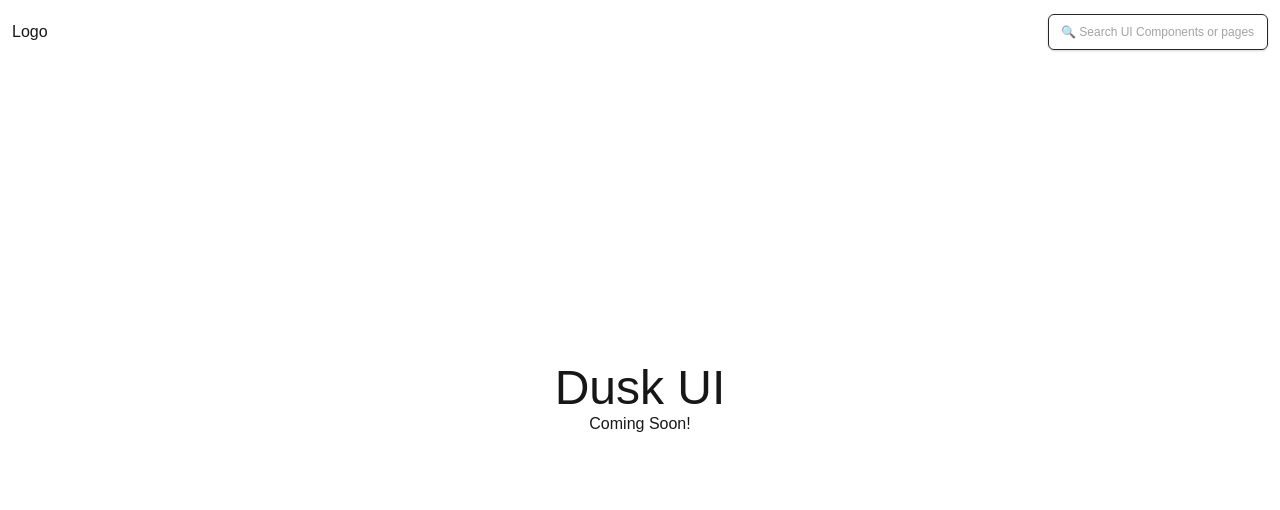
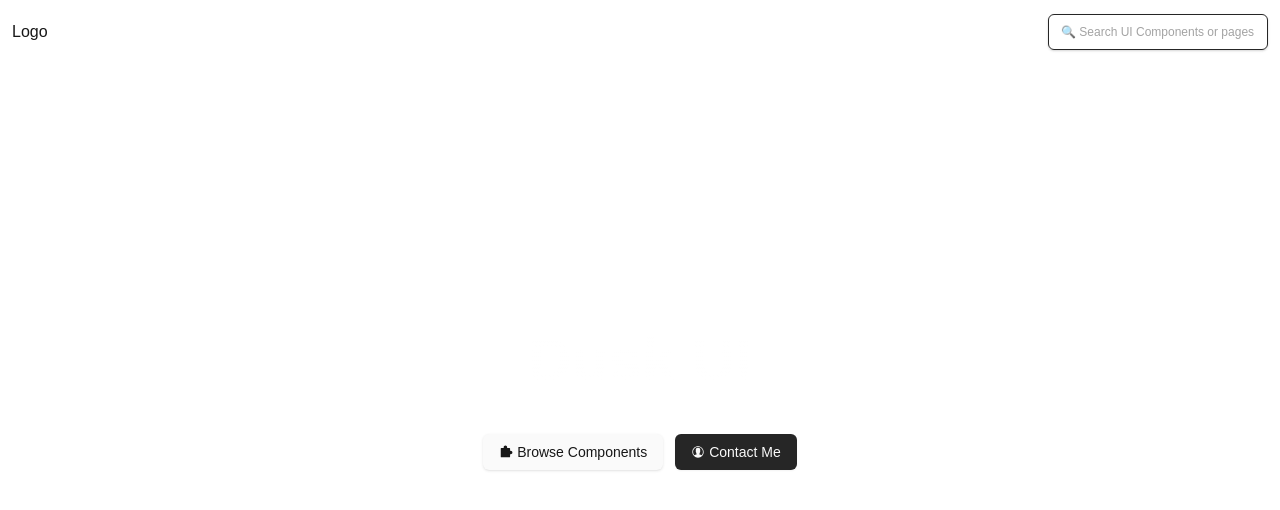
Before and after one commit to yashksaini-coder/duskui, a Next.js app: page / in a window 1280 px wide. Shown: the top 510 px of the page. Built offline with nearby package versions, Linux system fonts and the light colour scheme.

Commit message:
made basic home page

```diff
--- /dev/null
+++ b/src/app/components/page.tsx
@@ -0,0 +1,9 @@
+import React from "react";
+
+export default function page() {
+  return (
+    <div className="flex w-full h-dvh justify-center items-center">
+      Kya dekh rahe ho bhai? banane me time lgta hai🥹
+    </div>
+  );
+}
--- /dev/null
+++ b/src/app/contact/page.tsx
@@ -0,0 +1,13 @@
+import Link from "next/link";
+import React from "react";
+
+export default function page() {
+  return (
+    <div className="w-full h-dvh flex justify-center items-center flex-col">
+      <p>Contact me at Twitter</p>
+      <Link target="_blank" href="https://www.x.com/tusharsoni014" className="text-blue-500 underline">
+        x.com/tusharsoni014
+      </Link>
+    </div>
+  );
+}
--- a/src/app/page.tsx
+++ b/src/app/page.tsx
@@ -1,8 +1,40 @@
+"use client";
+
+import AnimatedReveal from "@/components/ui/animated-reveal";
+import { Button } from "@/components/ui/button";
+import Link from "next/link";
+import { IoIosContact } from "react-icons/io";
+import { RiPuzzleFill } from "react-icons/ri";
+
 export default function Home() {
   return (
-    <div className="w-full h-dvh flex justify-center items-center flex-col">
-      <h1 className="text-5xl">Dusk UI</h1>
-      <p className="text-center">Coming Soon!</p>
+    <div className="relative w-full h-dvh flex justify-center items-center flex-col">
+      <div className="flex justify-center items-center flex-col">
+        <h1 className="text-6xl font-bold bg-gradient-to-t from-white/100 to-white/70 bg-clip-text text-transparent">
+          Dusk UI
+        </h1>
+        <AnimatedReveal className="text-white/60">
+          Open-source UI component library for Next.js and React with
+          animations.
+        </AnimatedReveal>
+      </div>
+      <div className="flex gap-3 mt-5">
+        <Link href="/components">
+          <Button className="flex justify-center items-center gap-1">
+            <RiPuzzleFill />
+            Browse Components
+          </Button>
+        </Link>
+        <Link href="/contact">
+          <Button
+            className="flex justify-center items-center gap-1"
+            variant="secondary"
+          >
+            <IoIosContact />
+            Contact Me
+          </Button>
+        </Link>
+      </div>
     </div>
   );
 }
--- a/src/components/Header.tsx
+++ b/src/components/Header.tsx
@@ -11,10 +11,9 @@ import {
   CommandEmpty,
   CommandGroup,
   CommandInput,
-  CommandItem,
   CommandList,
 } from "@/components/ui/command";
-import { RiPuzzleFill } from "react-icons/ri";
+// import { RiPuzzleFill } from "react-icons/ri";
 
 export default function Header() {
   const [open, setOpen] = useState<boolean>(false);
--- /dev/null
+++ b/src/components/ui/animated-reveal.tsx
@@ -0,0 +1,55 @@
+"use client";
+
+import React, { useState, useEffect, ReactNode } from "react";
+import { motion, AnimatePresence } from "framer-motion";
+
+interface AnimatedRevealProps {
+  children: ReactNode;
+  delayStart?: number;
+  delay?: number;
+  className?: string;
+}
+
+const AnimatedCharacter: React.FC<{ character: string }> = ({ character }) => (
+  <motion.span
+    initial={{ opacity: 0, y: 20 }}
+    animate={{ opacity: 1, y: 0 }}
+    exit={{ opacity: 0, y: -20 }}
+    transition={{ duration: 0.2 }}
+  >
+    {character}
+  </motion.span>
+);
+
+const AnimatedReveal: React.FC<AnimatedRevealProps> = ({
+  children,
+  delayStart = 0,
+  className = "",
+  delay = 10,
+}) => {
+  const [displayedText, setDisplayedText] = useState("");
+  const text = React.Children.toArray(children).join("");
+
+  useEffect(() => {
+    const animateText = async () => {
+      await new Promise((resolve) => setTimeout(resolve, delayStart));
+      for (let i = 0; i <= text.length; i++) {
+        setDisplayedText(text.slice(0, i));
+        await new Promise((resolve) => setTimeout(resolve, delay));
+      }
+    };
+    animateText();
+  }, [text, delayStart]);
+
+  return (
+    <span className={className}>
+      <AnimatePresence>
+        {displayedText.split("").map((char, index) => (
+          <AnimatedCharacter key={index} character={char} />
+        ))}
+      </AnimatePresence>
+    </span>
+  );
+};
+
+export default AnimatedReveal;
```
